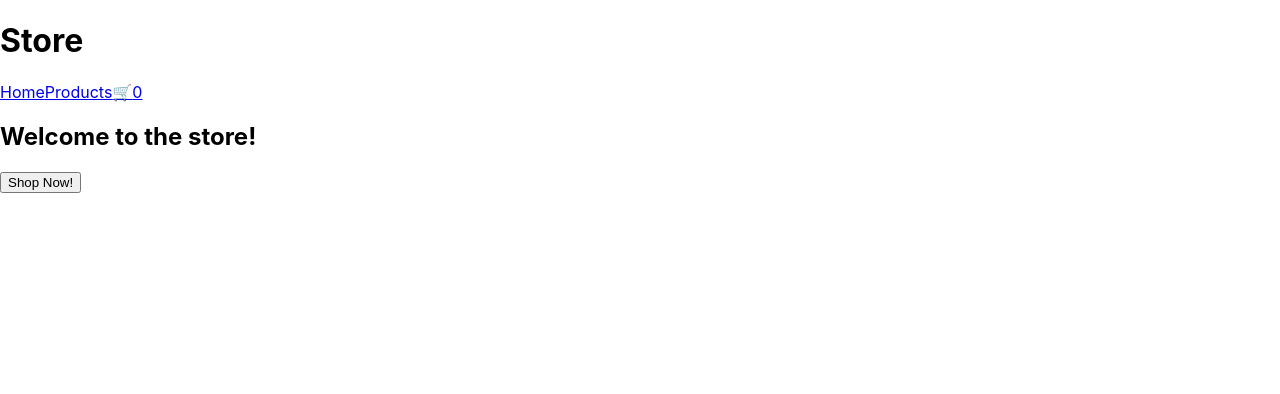
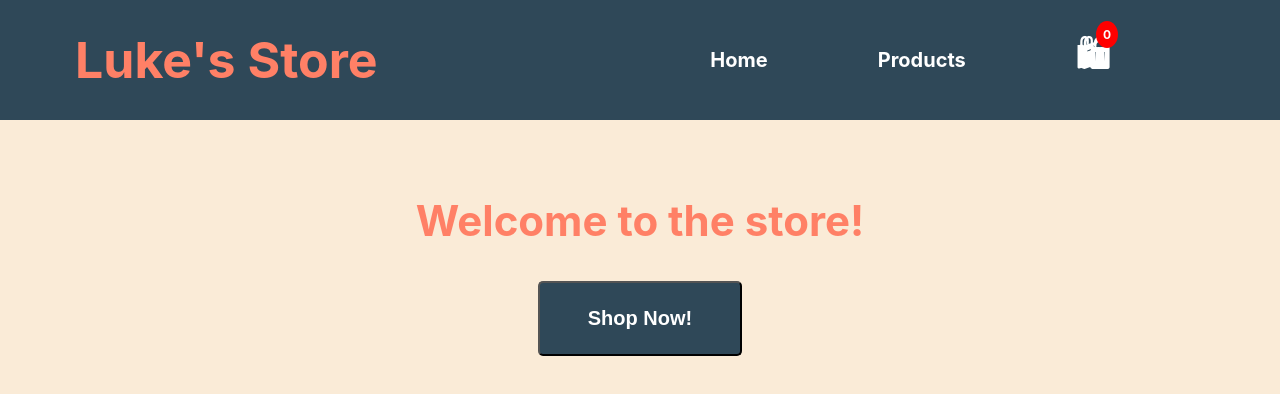
Before and after one commit to luhook04/lukes-store, a React (Create React App) app: page / in a window 1280 px wide. Shown: the top 394 px of the page. Built offline with nearby package versions, Linux system fonts and the light colour scheme; no server answers.

Commit message:
Finish styling

```diff
--- a/src/App.css
+++ b/src/App.css
@@ -1,7 +1,200 @@
 .App {
   text-align: center;
 }
+img {
+  width: 150px;
+  height: 150px;
+  border: 2px solid black;
+}
 
-img {
-  width: 50px;
+nav a {
+  font-weight: bold;
+  font-size: 20px;
+  color: white;
+  text-decoration: none;
+  padding: 20px;
 }
+
+.header {
+  background-color: #2f4858;
+  display: flex;
+  align-items: center;
+  justify-content: center;
+  height: 120px;
+  margin-bottom: 75px;
+  z-index: 1;
+}
+
+nav {
+  column-gap: 70px;
+  align-items: center;
+  display: flex;
+  justify-content: flex-end;
+  width: 500px;
+  padding-right: 150px;
+}
+
+h1 {
+  color: #ff8066;
+  font-size: 50px;
+  flex-grow: 1;
+  padding-left: 75px;
+}
+
+body {
+  background-color: antiquewhite;
+}
+
+.welcome-message {
+  color: #ff8066;
+  font-size: 42px;
+}
+
+.home-container {
+  text-align: center;
+}
+
+.store-btn {
+  padding: 24px 48px;
+  font-size: 20px;
+  background-color: #2f4858;
+  color: white;
+  font-weight: bolder;
+  border-radius: 5px;
+}
+
+.store-btn:hover {
+  box-shadow: 0 12px 16px 0 rgba(0, 0, 0, 0.24),
+    0 17px 50px 0 rgba(0, 0, 0, 0.19);
+}
+
+.product-grid {
+  margin: 40px;
+  text-align: center;
+  display: grid;
+  grid-template-columns: repeat(3, 1fr);
+
+  border-radius: 5px;
+}
+
+.product-container {
+  display: flex;
+  flex-direction: column;
+  align-items: center;
+  justify-content: space-evenly;
+  border: 1px solid black;
+  background-color: #2f4858;
+  color: white;
+  font-size: 12px;
+  padding: 20px;
+}
+
+.product-container h3 {
+  margin-left: 5px;
+  margin-right: 5px;
+}
+
+.product-container button {
+  padding: 10px 18px;
+}
+
+.cart-grid {
+  margin: 40px;
+  display: grid;
+  grid-template-columns: repeat(3, 1fr);
+
+  border-radius: 5px;
+}
+
+.item-container {
+  display: flex;
+  flex-direction: column;
+  align-items: center;
+  justify-content: space-evenly;
+  border: 1px solid black;
+  background-color: #2f4858;
+  color: white;
+  font-size: 12px;
+}
+
+.item-container h2 {
+  text-align: center;
+  width: 90%;
+  margin-left: auto;
+  margin-right: auto;
+}
+
+.item-container img {
+  margin-top: 45px;
+}
+
+.quantity {
+  margin-bottom: -10px;
+}
+
+.item-container button {
+  padding: 10px 16px;
+  margin-left: 20px;
+  margin-right: 20px;
+}
+
+.shopping-cart {
+  text-align: center;
+}
+
+.shopping-cart button {
+  margin-bottom: 75px;
+  padding: 12px 18px;
+  font-weight: bolder;
+}
+
+.shopping-cart h3 {
+  font-size: 26px;
+}
+
+.empty-message {
+  text-align: center;
+}
+
+.badge {
+  font-size: 12px;
+  border-radius: 50%;
+  background-color: red;
+  padding: 6px 7px;
+  z-index: 1;
+  position: absolute;
+  right: 12px;
+  top: 10px;
+}
+
+.cart-icon {
+  position: relative;
+  font-size: 35px;
+  display: inline-block;
+}
+
+@media only screen and (max-width: 950px) {
+  .product-grid {
+    grid-template-columns: repeat(2, 1fr);
+  }
+
+  .cart-grid {
+    grid-template-columns: repeat(2, 1fr);
+  }
+
+  .header {
+    flex-direction: column;
+    padding-bottom: 75px;
+  }
+
+  h1 {
+    margin-top: 100px;
+    text-align: center;
+    padding-left: 0px;
+  }
+
+  nav {
+    padding-right: 0px;
+    justify-content: space-between;
+  }
+}
--- a/src/components/Header.js
+++ b/src/components/Header.js
@@ -9,13 +9,15 @@ const Header = ({ cart }) => {
   });
 
   return (
-    <div>
-      <h1>Store</h1>
+    <div className="header">
+      <h1>Luke's Store</h1>
       <nav>
         <Link to="/">Home</Link>
         <Link to="/shop">Products</Link>
-        <Link to="/cart">
-          &#128722;<span data-testid="amount">{amount}</span>
+        <Link className="cart-icon" to="/cart">
+          &#128717;<span className="badge" data-testid="amount">
+            {amount}
+          </span>
         </Link>
       </nav>
     </div>
--- a/src/components/Home.js
+++ b/src/components/Home.js
@@ -3,10 +3,10 @@ import { Link } from "react-router-dom";
 
 const Home = () => {
   return (
-    <div>
-      <h2>Welcome to the store!</h2>
-      <Link to="/shop">
-        <button>Shop Now!</button>
+    <div className="home-container">
+      <h2 className="welcome-message">Welcome to the store!</h2>
+      <Link className="store-link" to="/shop">
+        <button className="store-btn">Shop Now!</button>
       </Link>
     </div>
   );
--- a/src/components/cart/CartItem.js
+++ b/src/components/cart/CartItem.js
@@ -9,11 +9,11 @@ const CartItem = ({
   decrementItem
 }) => {
   return (
-    <div>
+    <div className="item-container">
       <img src={image} alt={name} />
       <h2>{name}</h2>
       <h2>${price.toFixed(2)}</h2>
-      <h2>
+      <h2 className="quantity">
         <button onClick={decrementItem}>-</button>
         {quantity}
         <button onClick={incrementItem}>+</button>
--- a/src/components/cart/ShoppingCart.js
+++ b/src/components/cart/ShoppingCart.js
@@ -21,15 +21,15 @@ const ShoppingCart = ({ cart, incrementItem, decrementItem }) => {
     });
 
     return (
-      <div>
+      <div className="shopping-cart">
+        <div className="cart-grid">{items}</div>
         <h3>Total: ${total.toFixed(2)}</h3>
-        <div className="cart-grid">{items}</div>
-        <button>Check out</button>
+        <button>Checkout!</button>
       </div>
     );
   }
   else {
-    return <h2>Your cart is currently empty</h2>;
+    return <h2 className="empty-message">Your cart is currently empty</h2>;
   }
 };
 
--- a/src/components/store/ProductCard.js
+++ b/src/components/store/ProductCard.js
@@ -2,7 +2,7 @@ import React from "react";
 
 const ProductCard = ({ name, price, image, addItem }) => {
   return (
-    <div>
+    <div className="product-container">
       <img src={image} alt={name} />
       <h3>{name}</h3>
       <h3>${price.toFixed(2)}</h3>
--- a/src/components/store/Products.js
+++ b/src/components/store/Products.js
@@ -14,7 +14,7 @@ const Products = ({ addItem, store }) => {
     );
   });
 
-  return <div className="grid">{products}</div>;
+  return <div className="product-grid">{products}</div>;
 };
 
 export default Products;
```
